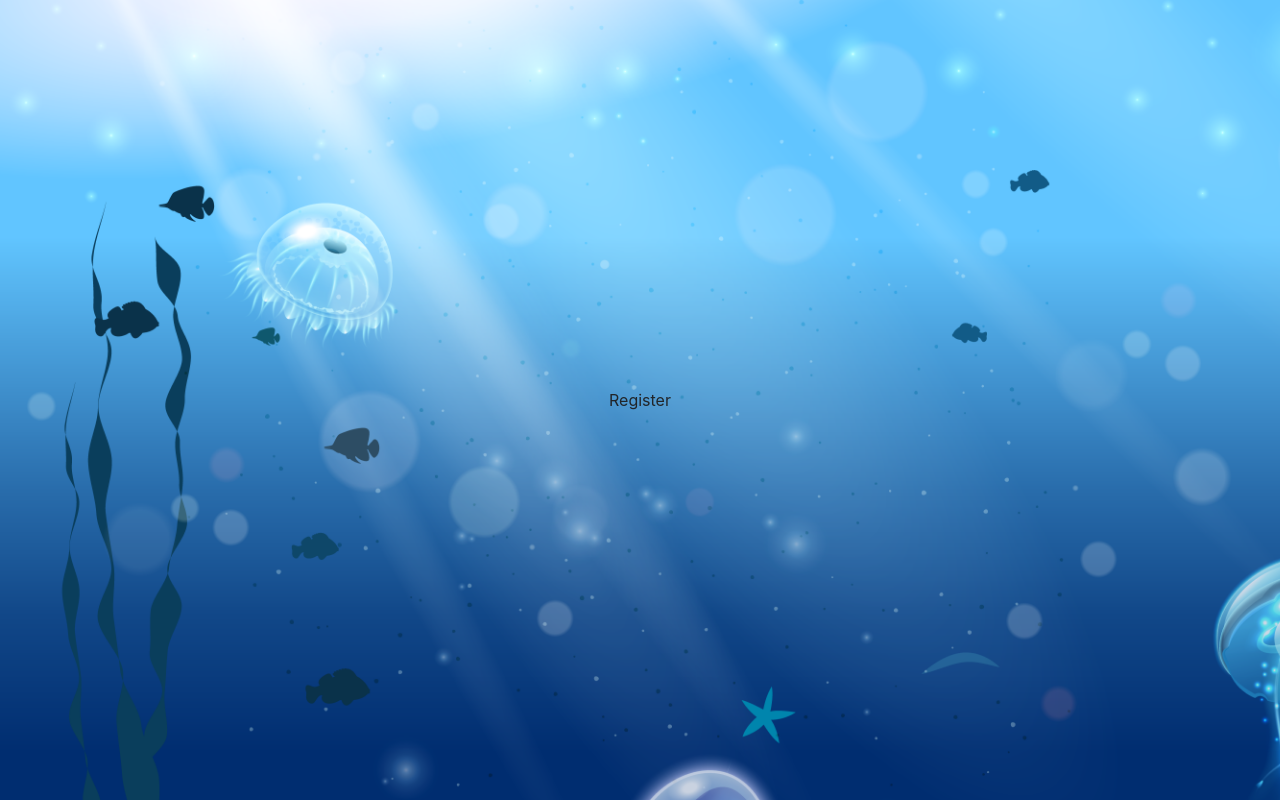
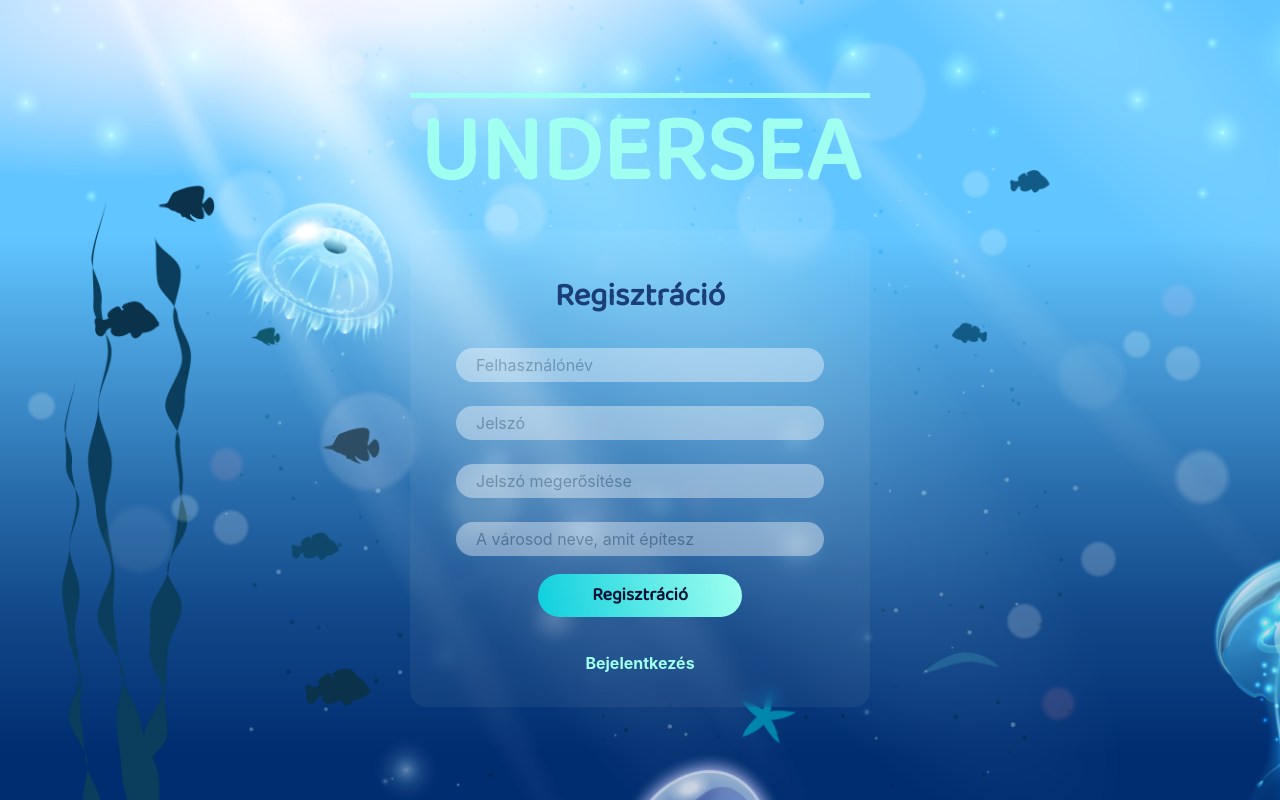
Before and after one commit to miklosabel/undersea, a React (Create React App) app: page /register in a window 1280 px wide. Built offline with nearby package versions, Linux system fonts and the light colour scheme.

Commit message:
validation done

```diff
--- a/src/page/register/Register.tsx
+++ b/src/page/register/Register.tsx
@@ -1,9 +1,158 @@
-import React from "react";
+import React from 'react';
+import { Link } from 'react-router-dom';
 
-export class Register extends React.Component {
-    render() {
-        return (
-            <div>Register</div>
-        )
+interface State {
+  username: string;
+  password: string;
+  passwordConfirmation: string;
+  cityName: string;
+  //   formIsValid: boolean;
+  error: {
+    username: string;
+    password: string;
+    passwordConfirmation: string;
+    cityName: string;
+  };
+}
+
+export class Register extends React.Component<{}, State> {
+  constructor(props: {}) {
+    super(props);
+    this.state = {
+      username: '',
+      password: '',
+      passwordConfirmation: '',
+      cityName: '',
+      error: {
+        username: '',
+        password: '',
+        passwordConfirmation: '',
+        cityName: '',
+      },
+    };
+  }
+
+  handleChange(value: string, key: string) {
+    this.setState({
+      ...this.state,
+      [key]: value,
+    });
+  }
+
+  handleSubmit(event: React.FormEvent<HTMLFormElement>) {
+    event.preventDefault();
+    this.validateForm();
+    console.log(this);
+  }
+
+  validateForm() {
+    const username = this.state.username;
+    const password = this.state.password;
+    const passwordConfirmation = this.state.passwordConfirmation;
+    const cityName = this.state.cityName;
+    //   let error = this.state.error;
+    let error = {
+      username: '',
+      password: '',
+      passwordConfirmation: '',
+      cityName: '',
+    };
+    let formIsValid = true;
+    if (!username) {
+      formIsValid = false;
+      error.username = 'Kötelező mező';
     }
+    if (!password) {
+      formIsValid = false;
+      error.password = 'Kötelező mező';
+    } else if (
+      !password.match(
+        /^.*(?=.{8,})(?=.*\d)(?=.*[a-z])(?=.*[A-Z])(?=.*[@#?!.$%&]).*$/
+      )
+    ) {
+      formIsValid = false;
+      error.password =
+        'Legalább 8 karakter, kis-nagybetű, szám, speciális karakter legyen a jelszóban';
+    }
+    if (!passwordConfirmation) {
+      formIsValid = false;
+      error.passwordConfirmation = 'Kötelező mező';
+    }
+    if (!cityName) {
+      formIsValid = false;
+      error.cityName = 'Kötelező mező';
+    }
+    if (password !== passwordConfirmation) {
+      formIsValid = false;
+      error.passwordConfirmation = 'A két jelszó nem egyezik meg';
+    }
+
+    this.setState({
+      error: error,
+    });
+    return formIsValid;
+  }
+
+  render() {
+    return (
+      <div className="container">
+        <header>
+          <div className="header-line"></div>
+          <h1 className="login-title">UNDERSEA</h1>
+        </header>
+        <div className="form-container">
+          <h2 className="form-title">Regisztráció</h2>
+          <form onSubmit={(event) => this.handleSubmit(event)}>
+            <div className="error-message">{this.state.error.username}</div>
+            <input
+              type="text"
+              name="username"
+              placeholder="Felhasználónév"
+              value={this.state.username}
+              onChange={(event) =>
+                this.handleChange(event.target.value, 'username')
+              }
+            />
+            <br />
+            <div className="error-message">{this.state.error.password}</div>
+            <input
+              type="password"
+              name="password"
+              placeholder="Jelszó"
+              value={this.state.password}
+              onChange={(event) =>
+                this.handleChange(event.target.value, 'password')
+              }
+            />
+            <br />
+            <div className="error-message">
+              {this.state.error.passwordConfirmation}
+            </div>
+            <input
+              type="password"
+              name="passwordConfirmation"
+              placeholder="Jelszó megerősítése"
+              value={this.state.passwordConfirmation}
+              onChange={(event) =>
+                this.handleChange(event.target.value, 'passwordConfirmation')
+              }
+            />
+            <br />
+            <div className="error-message">{this.state.error.cityName}</div>
+            <input
+              type="text"
+              name="cityName"
+              placeholder="A városod neve, amit építesz"
+              value={this.state.cityName}
+              onChange={(event) =>
+                this.handleChange(event.target.value, 'cityName')
+              }
+            />
+            <button className="submit-button">Regisztráció</button>
+          </form>
+          <Link to="./login">Bejelentkezés</Link>
+        </div>
+      </div>
+    );
+  }
 }
```
